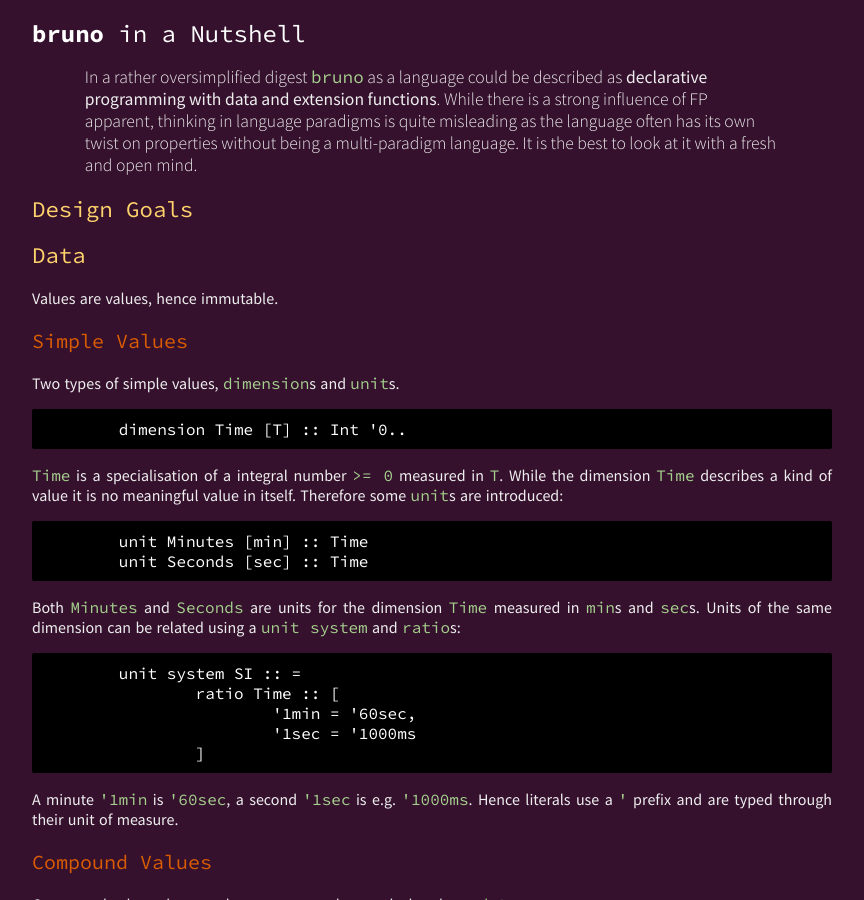
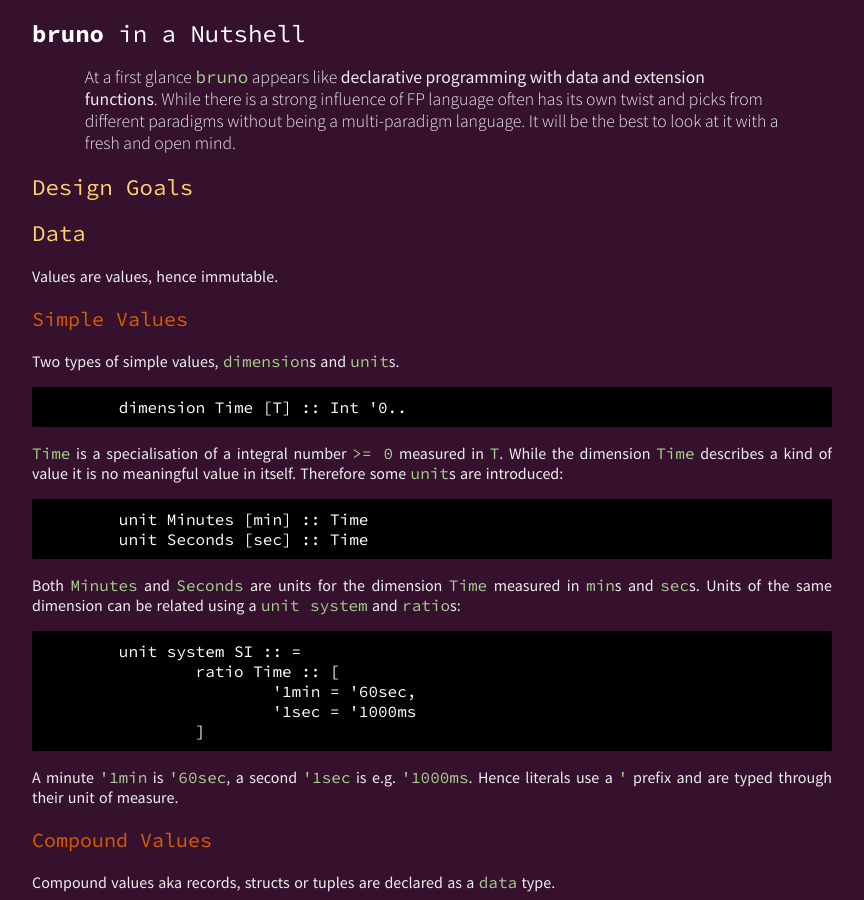
Before and after one commit to bruno-lang/bruno-lang.github.io, a Jekyll site: the page built from learn/index.md, in a window 1280 px wide and 900 px high. Shown: the whole window, without its empty margins (208-1072 px from the left). Built offline with Jekyll 4.4.1, drawn with Linux system fonts in a browser that asks for light colours; Markdown is read by kramdown in place of the engine named in the settings.

Commit message:
Update index.md

```diff
--- a/learn/index.md
+++ b/learn/index.md
@@ -6,14 +6,12 @@ title:  "bruno in a Nutshell"
 # **bruno** in a Nutshell
 
 <div class='abstract'>
-In a rather oversimplified digest <code>bruno</code> as a language could be described as
+At a first glance <code>bruno</code> appears like
 
 <b>declarative programming with data and extension functions</b>.
 
-While there is a strong influence of FP apparent, thinking in language paradigms
-is quite misleading as the language often has its own twist on properties without
-being a multi-paradigm language. It is the best to look at it with a fresh and
-open mind.
+While there is a strong influence of FP language often has its own twist and picks from different paradigms without being a multi-paradigm language.
+It will be the best to look at it with a fresh and open mind.
 </div>
 
 ## Design Goals
```
